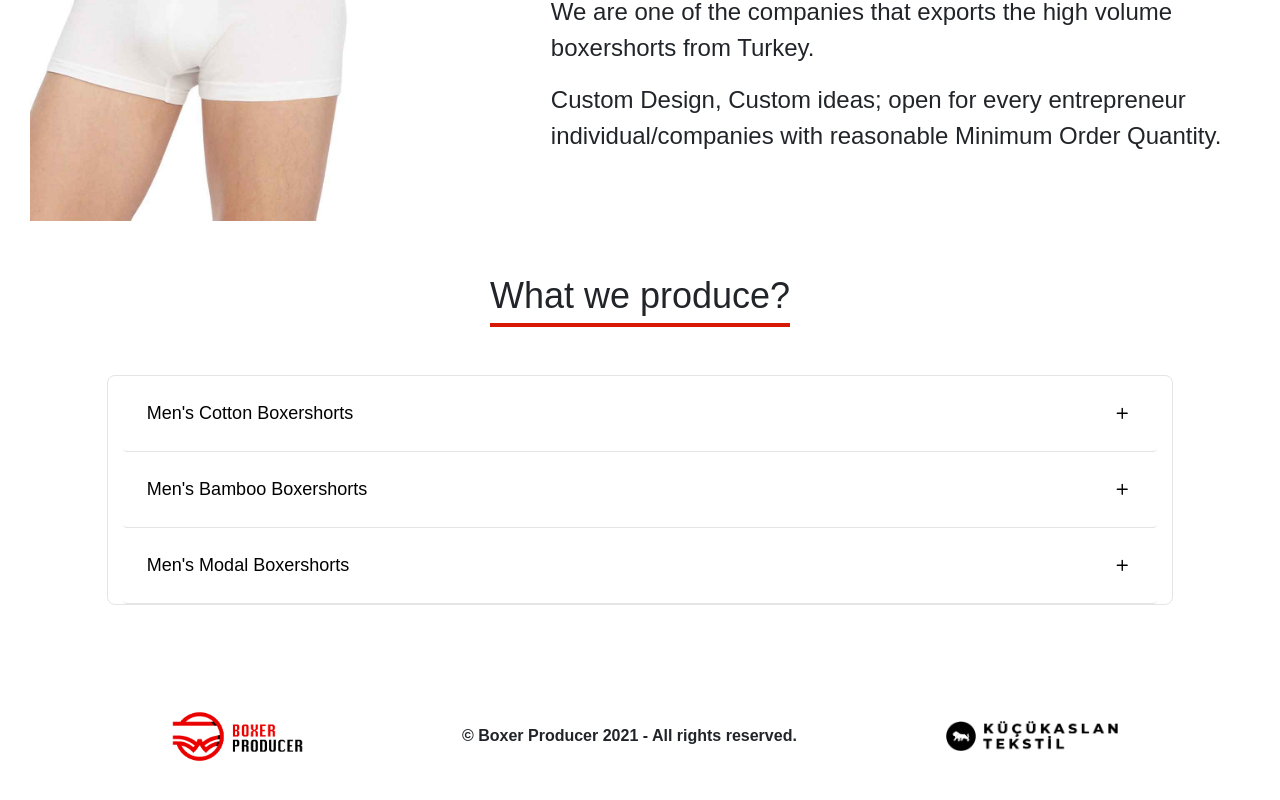
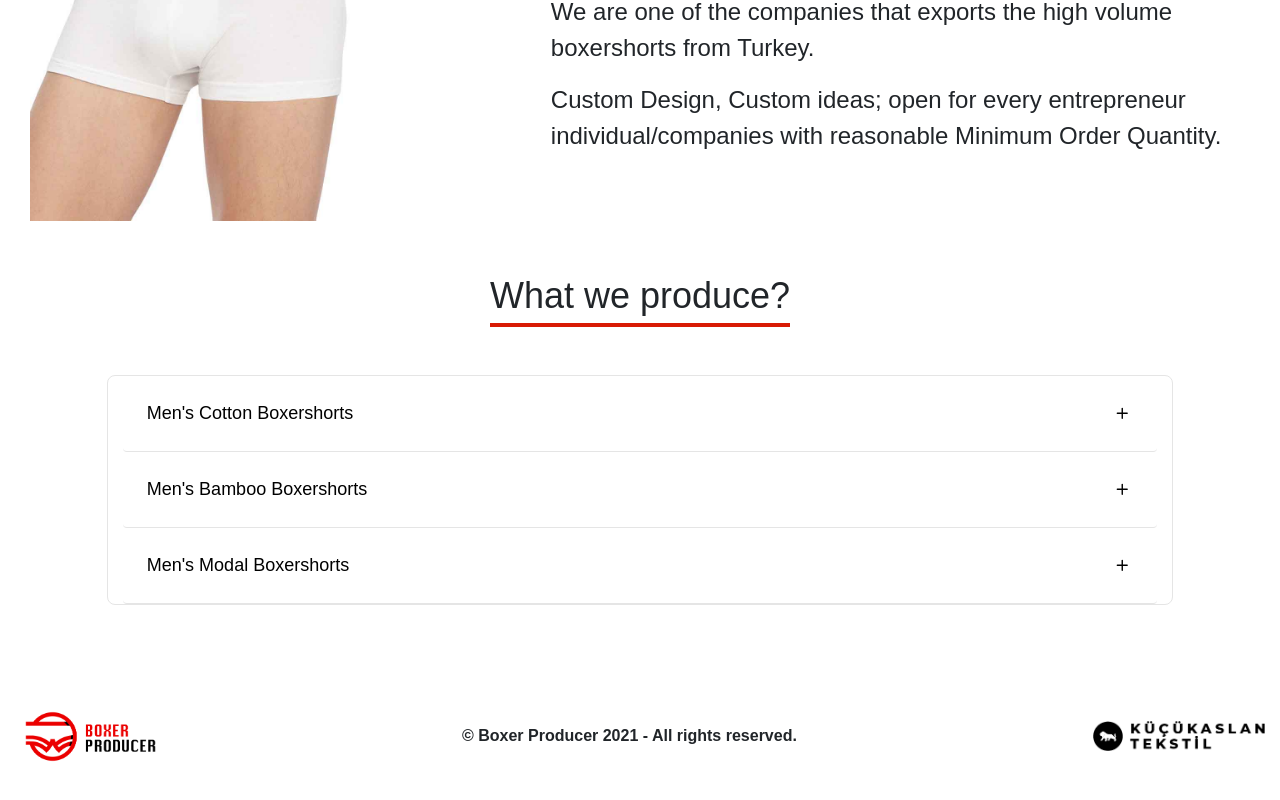
Before and after one commit to Sezer-dev/Boxer-Producer, a Nuxt app: page / in a window 1280 px wide. Shown: the part 1511-2311 px from the top of the page. Built offline with nearby package versions, Linux system fonts and the light colour scheme.

Commit message:
Respnsive styling

```diff
--- a/components/Footer.vue
+++ b/components/Footer.vue
@@ -1,18 +1,16 @@
 <template>
-  <footer class="container-fluid bg-white p-5 mt-5">
-    <div
-      class="row col-md-10 offset-1 d-flex flex-md-row flex-column justify-content-between align-items-center"
-    >
-      <div>
-        <Logo />
-      </div>
-      <div class="d-flex align-items-center my-3 my-md-0">
-        <p class="font-weight-bold m-0 text-md-start text-center">
+  <footer class="container-fluid bg-white py-md-5 py-0 mt-md-5 mt-0">
+    <div class="row d-flex justify-content-center footer-row">
+      <div
+        class="col-12 d-flex flex-md-row flex-column justify-content-center justify-content-md-between align-items-center"
+      >
+        <div class="py-2 py-md-0">
+          <Logo />
+        </div>
+        <p class="font-weight-bold m-0 text-md-start text-center py-2 py-md-0">
           © Boxer Producer 2021 - All rights reserved.
         </p>
-      </div>
-      <div>
-        <a href="https://kucukaslantekstil.com/">
+        <a href="https://kucukaslantekstil.com/" class="py-2 py-md-0">
           <img
             class="kucukaslantekstil-logo"
             src="~/assets/images/kucukaslan-master.png"
@@ -25,7 +23,9 @@
 </template>
 
 <script>
-export default {}
+export default {
+  name: "Footer",
+}
 </script>
 
 <style scoped>
```
